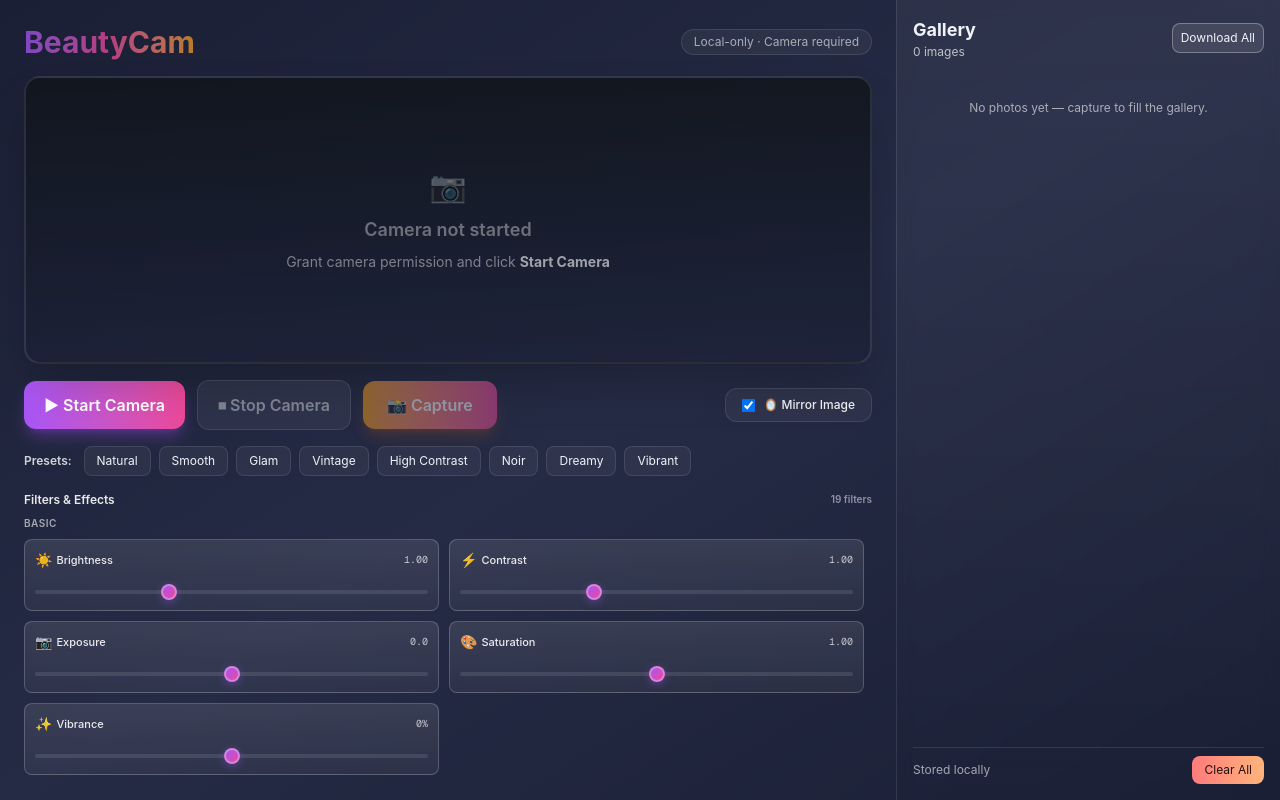
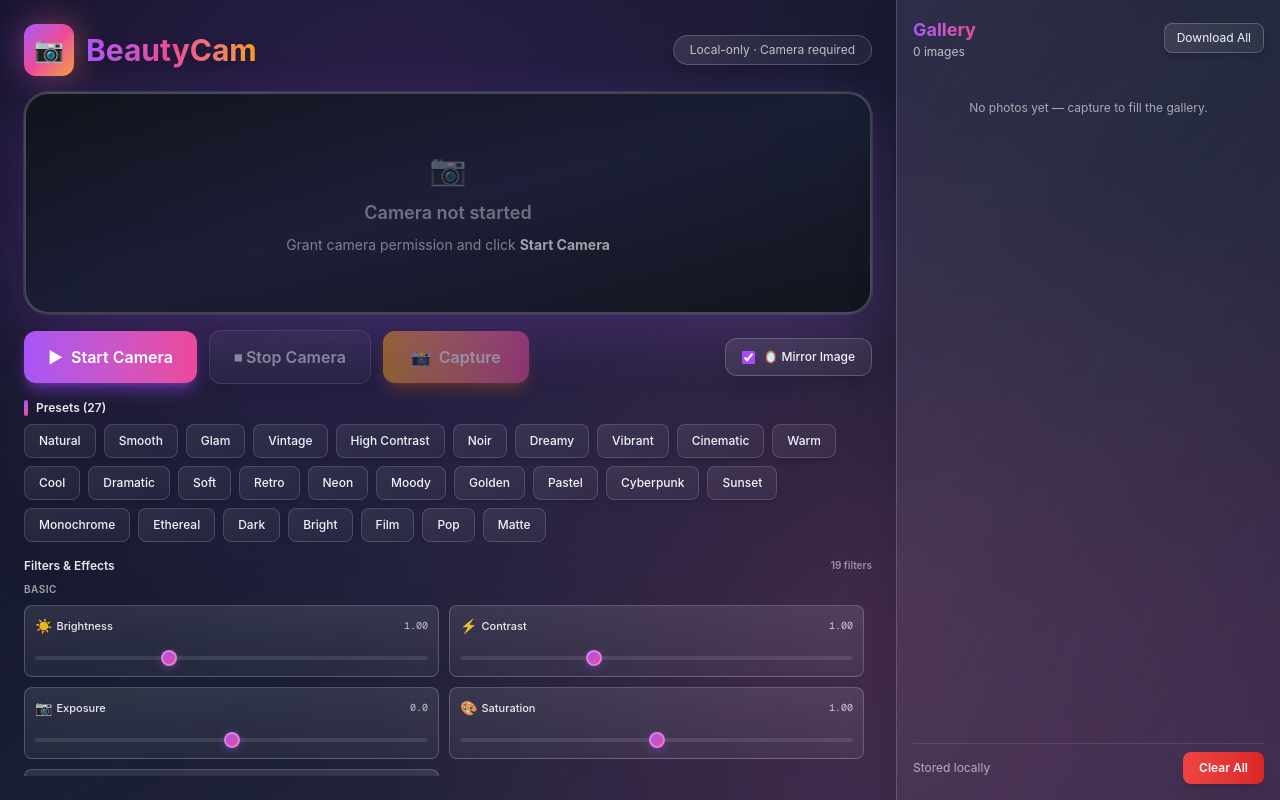
Before and after one commit to harionloop/beuty-camera, a Next.js app: page / in a window 1280 px wide. Built offline with nearby package versions, Linux system fonts and the light colour scheme.

Commit message:
more attractive UI more presets

```diff
--- a/src/app/globals.css
+++ b/src/app/globals.css
@@ -1,14 +1,15 @@
 @import "tailwindcss";
 
 :root {
-  --bg1: #1a1f35;
-  --bg2: #252b45;
-  --card: rgba(255, 255, 255, 0.08);
+  --bg1: #0a0e1a;
+  --bg2: #1a1f35;
+  --bg3: #252b45;
+  --card: rgba(255, 255, 255, 0.1);
   --accent: #a855f7;
   --accent2: #ec4899;
   --accent3: #f59e0b;
-  --muted: rgba(255, 255, 255, 0.7);
-  --glass: rgba(255, 255, 255, 0.06);
+  --muted: rgba(255, 255, 255, 0.8);
+  --glass: rgba(255, 255, 255, 0.08);
 }
 
 @theme inline {
@@ -22,9 +23,10 @@
 body {
   height: 100%;
   margin: 0;
-  background: linear-gradient(135deg, var(--bg1), var(--bg2));
+  background: linear-gradient(135deg, var(--bg1), var(--bg2), var(--bg3));
   color: #f0f4f8;
   font-family: Inter, ui-sans-serif, system-ui, -apple-system, "Segoe UI", Roboto, "Helvetica Neue", Arial, sans-serif;
+  overflow: hidden;
 }
 
 * {
@@ -83,3 +85,25 @@
   transform: scale(1.2);
   box-shadow: 0 2px 12px rgba(168, 85, 247, 0.6);
 }
+
+/* Animated gradient background */
+@keyframes gradient-shift {
+  0%, 100% {
+    background-position: 0% 50%;
+  }
+  50% {
+    background-position: 100% 50%;
+  }
+}
+
+.bg-size-200 {
+  background-size: 200% 200%;
+}
+
+.bg-pos-0 {
+  background-position: 0% 50%;
+}
+
+.bg-pos-100 {
+  background-position: 100% 50%;
+}
--- a/src/app/page.tsx
+++ b/src/app/page.tsx
@@ -49,6 +49,101 @@
     brightness: 1.05, contrast: 1.1, saturate: 1.5, hue: 5, blur: 0, scale: 1,
     sepia: 0, grayscale: 0, invert: 0, opacity: 1, sharpen: 0,
     exposure: 0.1, temperature: 5, tint: 0, vibrance: 30, shadow: 0, highlight: 0, gamma: 1, noise: 0
+  },
+  cinematic: {
+    brightness: 0.95, contrast: 1.15, saturate: 0.9, hue: 0, blur: 0.2, scale: 1,
+    sepia: 0, grayscale: 0, invert: 0, opacity: 1, sharpen: 5,
+    exposure: -0.1, temperature: -10, tint: 5, vibrance: 5, shadow: 25, highlight: -20, gamma: 1.15, noise: 1
+  },
+  warm: {
+    brightness: 1.05, contrast: 1.05, saturate: 1.1, hue: 5, blur: 0, scale: 1,
+    sepia: 0, grayscale: 0, invert: 0, opacity: 1, sharpen: 0,
+    exposure: 0.15, temperature: 30, tint: 10, vibrance: 15, shadow: 5, highlight: 5, gamma: 1.05, noise: 0
+  },
+  cool: {
+    brightness: 1.02, contrast: 1.08, saturate: 1.05, hue: 200, blur: 0, scale: 1,
+    sepia: 0, grayscale: 0, invert: 0, opacity: 1, sharpen: 0,
+    exposure: 0.1, temperature: -25, tint: -10, vibrance: 10, shadow: 10, highlight: -5, gamma: 1.05, noise: 0
+  },
+  dramatic: {
+    brightness: 0.92, contrast: 1.35, saturate: 1.2, hue: 0, blur: 0, scale: 1,
+    sepia: 0, grayscale: 0, invert: 0, opacity: 1, sharpen: 10,
+    exposure: -0.15, temperature: 5, tint: 0, vibrance: 25, shadow: 40, highlight: -35, gamma: 1.25, noise: 0
+  },
+  soft: {
+    brightness: 1.08, contrast: 0.92, saturate: 1.05, hue: 0, blur: 0.8, scale: 1,
+    sepia: 0, grayscale: 0, invert: 0, opacity: 1, sharpen: 0,
+    exposure: 0.2, temperature: 8, tint: 5, vibrance: 8, shadow: -15, highlight: 20, gamma: 0.9, noise: 0
+  },
+  retro: {
+    brightness: 1.02, contrast: 1.1, saturate: 0.75, hue: 15, blur: 0.3, scale: 1,
+    sepia: 25, grayscale: 0, invert: 0, opacity: 1, sharpen: 3,
+    exposure: 0.05, temperature: 25, tint: -8, vibrance: -15, shadow: 15, highlight: -10, gamma: 0.95, noise: 3
+  },
+  neon: {
+    brightness: 1.1, contrast: 1.2, saturate: 1.8, hue: 180, blur: 0, scale: 1,
+    sepia: 0, grayscale: 0, invert: 0, opacity: 1, sharpen: 15,
+    exposure: 0.2, temperature: -20, tint: 20, vibrance: 50, shadow: 0, highlight: 30, gamma: 1.1, noise: 0
+  },
+  moody: {
+    brightness: 0.88, contrast: 1.2, saturate: 0.8, hue: 0, blur: 0.5, scale: 1,
+    sepia: 0, grayscale: 15, invert: 0, opacity: 1, sharpen: 5,
+    exposure: -0.25, temperature: -15, tint: 5, vibrance: -5, shadow: 35, highlight: -25, gamma: 1.2, noise: 2
+  },
+  golden: {
+    brightness: 1.06, contrast: 1.08, saturate: 1.15, hue: 30, blur: 0, scale: 1,
+    sepia: 15, grayscale: 0, invert: 0, opacity: 1, sharpen: 0,
+    exposure: 0.18, temperature: 40, tint: 15, vibrance: 20, shadow: 10, highlight: 15, gamma: 1.08, noise: 0
+  },
+  pastel: {
+    brightness: 1.15, contrast: 0.88, saturate: 0.7, hue: 0, blur: 1.0, scale: 1,
+    sepia: 0, grayscale: 0, invert: 0, opacity: 0.98, sharpen: 0,
+    exposure: 0.35, temperature: 12, tint: 8, vibrance: -10, shadow: -20, highlight: 25, gamma: 0.88, noise: 0
+  },
+  cyberpunk: {
+    brightness: 1.05, contrast: 1.3, saturate: 1.4, hue: 240, blur: 0, scale: 1,
+    sepia: 0, grayscale: 0, invert: 0, opacity: 1, sharpen: 20,
+    exposure: 0.1, temperature: -30, tint: 30, vibrance: 40, shadow: 20, highlight: -15, gamma: 1.3, noise: 1
+  },
+  sunset: {
+    brightness: 1.08, contrast: 1.12, saturate: 1.3, hue: 20, blur: 0.2, scale: 1,
+    sepia: 10, grayscale: 0, invert: 0, opacity: 1, sharpen: 0,
+    exposure: 0.25, temperature: 35, tint: 20, vibrance: 25, shadow: 5, highlight: 20, gamma: 1.1, noise: 0
+  },
+  monochrome: {
+    brightness: 1.0, contrast: 1.2, saturate: 0, hue: 0, blur: 0, scale: 1,
+    sepia: 0, grayscale: 100, invert: 0, opacity: 1, sharpen: 8,
+    exposure: 0, temperature: 0, tint: 0, vibrance: 0, shadow: 20, highlight: -15, gamma: 1.15, noise: 1
+  },
+  ethereal: {
+    brightness: 1.12, contrast: 0.9, saturate: 1.1, hue: 0, blur: 1.5, scale: 1,
+    sepia: 0, grayscale: 0, invert: 0, opacity: 0.92, sharpen: 0,
+    exposure: 0.4, temperature: 10, tint: 12, vibrance: 12, shadow: -25, highlight: 30, gamma: 0.85, noise: 0
+  },
+  dark: {
+    brightness: 0.85, contrast: 1.25, saturate: 0.9, hue: 0, blur: 0, scale: 1,
+    sepia: 0, grayscale: 0, invert: 0, opacity: 1, sharpen: 5,
+    exposure: -0.3, temperature: -5, tint: 0, vibrance: 5, shadow: 45, highlight: -40, gamma: 1.3, noise: 2
+  },
+  bright: {
+    brightness: 1.2, contrast: 1.05, saturate: 1.2, hue: 0, blur: 0, scale: 1,
+    sepia: 0, grayscale: 0, invert: 0, opacity: 1, sharpen: 0,
+    exposure: 0.4, temperature: 15, tint: 5, vibrance: 30, shadow: -30, highlight: 35, gamma: 0.95, noise: 0
+  },
+  film: {
+    brightness: 0.98, contrast: 1.15, saturate: 0.95, hue: 5, blur: 0.4, scale: 1,
+    sepia: 20, grayscale: 0, invert: 0, opacity: 1, sharpen: 8,
+    exposure: -0.05, temperature: 15, tint: -3, vibrance: 8, shadow: 20, highlight: -15, gamma: 1.1, noise: 4
+  },
+  pop: {
+    brightness: 1.1, contrast: 1.15, saturate: 1.6, hue: 10, blur: 0, scale: 1,
+    sepia: 0, grayscale: 0, invert: 0, opacity: 1, sharpen: 5,
+    exposure: 0.2, temperature: 10, tint: 5, vibrance: 45, shadow: 0, highlight: 15, gamma: 1.05, noise: 0
+  },
+  matte: {
+    brightness: 1.0, contrast: 0.95, saturate: 0.85, hue: 0, blur: 0.5, scale: 1,
+    sepia: 0, grayscale: 0, invert: 0, opacity: 1, sharpen: 0,
+    exposure: 0, temperature: 0, tint: 0, vibrance: -5, shadow: 10, highlight: -10, gamma: 0.98, noise: 0
   },
 };
 
@@ -230,15 +325,27 @@
         onCancel={() => setConfirmModal({ ...confirmModal, isOpen: false })}
         type={confirmModal.type}
       />
-      <div className="h-screen w-screen flex bg-gradient-to-br from-[#1a1f35] via-[#252b45] to-[#1a1f35] text-[#f0f4f8] overflow-hidden">
+      <div className="h-screen w-screen flex bg-gradient-to-br from-[#0a0e1a] via-[#1a1f35] to-[#252b45] text-[#f0f4f8] overflow-hidden relative">
+        {/* Animated background gradient overlay */}
+        <div className="absolute inset-0 bg-gradient-to-br from-[#a855f7]/10 via-transparent to-[#ec4899]/10 animate-pulse pointer-events-none"></div>
+        <div className="absolute inset-0 bg-[radial-gradient(circle_at_30%_20%,rgba(168,85,247,0.15),transparent_50%)] pointer-events-none"></div>
+        <div className="absolute inset-0 bg-[radial-gradient(circle_at_70%_80%,rgba(236,72,153,0.15),transparent_50%)] pointer-events-none"></div>
         {/* Left Section - 70% - Camera & Filters */}
-        <div className="w-[70%] flex flex-col p-6 gap-4 overflow-hidden">
+        <div className="w-[70%] flex flex-col p-6 gap-4 overflow-hidden relative z-10">
           {/* Header */}
           <div className="flex items-center justify-between">
-            <h1 className="text-3xl font-bold bg-gradient-to-r from-[#a855f7] via-[#ec4899] to-[#f59e0b] bg-clip-text text-transparent animate-pulse">
-              BeautyCam
-            </h1>
-            <div className="text-xs text-white/60 bg-white/5 px-3 py-1 rounded-full border border-white/10">
+            <div className="flex items-center gap-3">
+              <div className="relative">
+                <div className="absolute inset-0 bg-gradient-to-r from-[#a855f7] via-[#ec4899] to-[#f59e0b] rounded-xl blur-lg opacity-50 animate-pulse"></div>
+                <div className="relative bg-gradient-to-br from-[#a855f7] via-[#ec4899] to-[#f59e0b] p-2.5 rounded-xl">
+                  <span className="text-2xl">📷</span>
+                </div>
+              </div>
+              <h1 className="text-3xl font-bold bg-gradient-to-r from-[#a855f7] via-[#ec4899] to-[#f59e0b] bg-clip-text text-transparent drop-shadow-lg">
+                BeautyCam
+              </h1>
+            </div>
+            <div className="text-xs text-white/70 bg-gradient-to-r from-white/10 to-white/5 px-4 py-1.5 rounded-full border border-white/20 backdrop-blur-sm shadow-lg">
               Local-only · Camera required
             </div>
           </div>
@@ -246,7 +353,10 @@
           {/* Camera Viewer - Takes most of the space */}
           <div
             ref={canvasContainerRef}
-            className="flex-1 relative rounded-2xl overflow-hidden bg-gradient-to-b from-[#0f1419]/80 to-[#1a1f35]/60 border-2 border-white/10 shadow-2xl min-h-0 group"
+            className="flex-1 relative rounded-3xl overflow-hidden bg-gradient-to-br from-[#0f1419]/90 via-[#1a1f35]/80 to-[#0f1419]/90 border-2 border-white/20 shadow-2xl min-h-0 group backdrop-blur-sm"
+            style={{
+              boxShadow: '0 20px 60px rgba(168, 85, 247, 0.2), 0 0 0 1px rgba(255, 255, 255, 0.1)',
+            }}
           >
             <video
               ref={videoRef}
@@ -284,46 +394,57 @@
             <button
               onClick={handleStartCamera}
               disabled={isActive}
-              className="px-5 py-3 rounded-xl font-semibold bg-gradient-to-r from-[#a855f7] to-[#ec4899] text-white border-none shadow-lg shadow-purple-500/30 disabled:opacity-50 disabled:cursor-not-allowed hover:shadow-purple-500/50 hover:scale-105 transition-all duration-200"
+              className="px-6 py-3.5 rounded-xl font-semibold bg-gradient-to-r from-[#a855f7] via-[#ec4899] to-[#a855f7] bg-size-200 bg-pos-0 hover:bg-pos-100 text-white border-none shadow-lg shadow-purple-500/40 disabled:opacity-50 disabled:cursor-not-allowed hover:shadow-purple-500/60 hover:scale-105 active:scale-95 transition-all duration-300 relative overflow-hidden group"
             >
-              ▶ Start Camera
+              <span className="relative z-10 flex items-center gap-2">
+                <span>▶</span>
+                <span>Start Camera</span>
+              </span>
+              <div className="absolute inset-0 bg-gradient-to-r from-transparent via-white/20 to-transparent translate-x-[-100%] group-hover:translate-x-[100%] transition-transform duration-700"></div>
             </button>
             <button
               onClick={stopCamera}
               disabled={!isActive}
-              className="px-5 py-3 rounded-xl font-semibold bg-white/10 text-white/80 border border-white/20 disabled:opacity-50 disabled:cursor-not-allowed hover:bg-white/20 hover:scale-105 transition-all duration-200"
+              className="px-6 py-3.5 rounded-xl font-semibold bg-gradient-to-br from-white/10 to-white/5 text-white/90 border border-white/20 disabled:opacity-50 disabled:cursor-not-allowed hover:bg-white/15 hover:border-white/30 hover:scale-105 active:scale-95 transition-all duration-200 backdrop-blur-sm shadow-lg"
             >
               ⏹ Stop Camera
             </button>
             <button
               onClick={handleCapture}
               disabled={!isActive}
-              className="px-6 py-3 rounded-xl font-semibold bg-gradient-to-r from-[#f59e0b] to-[#ec4899] text-white border-none shadow-lg shadow-orange-500/30 disabled:opacity-50 disabled:cursor-not-allowed hover:shadow-orange-500/50 hover:scale-105 active:scale-95 transition-all duration-200"
+              className="px-7 py-3.5 rounded-xl font-semibold bg-gradient-to-r from-[#f59e0b] via-[#ec4899] to-[#f59e0b] bg-size-200 bg-pos-0 hover:bg-pos-100 text-white border-none shadow-lg shadow-orange-500/40 disabled:opacity-50 disabled:cursor-not-allowed hover:shadow-orange-500/60 hover:scale-105 active:scale-95 transition-all duration-300 relative overflow-hidden group"
             >
-              📸 Capture
+              <span className="relative z-10 flex items-center gap-2">
+                <span>📸</span>
+                <span>Capture</span>
+              </span>
+              <div className="absolute inset-0 bg-gradient-to-r from-transparent via-white/20 to-transparent translate-x-[-100%] group-hover:translate-x-[100%] transition-transform duration-700"></div>
             </button>
 
             {/* Mirror Toggle */}
-            <label className="flex gap-2 items-center ml-auto bg-white/5 px-4 py-2 rounded-xl border border-white/10 hover:bg-white/10 transition-colors cursor-pointer">
+            <label className="flex gap-2 items-center ml-auto bg-gradient-to-br from-white/10 to-white/5 px-4 py-2.5 rounded-xl border border-white/20 hover:border-white/30 hover:bg-white/15 transition-all duration-200 cursor-pointer backdrop-blur-sm shadow-lg">
               <input
                 type="checkbox"
                 checked={mirrorImage}
                 onChange={(e) => setMirrorImage(e.target.checked)}
-                className="cursor-pointer"
+                className="cursor-pointer accent-purple-500"
               />
               <span className="text-xs font-medium">🪞 Mirror Image</span>
             </label>
           </div>
 
           {/* Presets */}
-          <div className="flex items-center gap-3">
-            <div className="text-xs font-semibold text-white/80">Presets:</div>
-            <div className="flex gap-2 flex-wrap">
+          <div className="flex flex-col gap-2">
+            <div className="text-xs font-semibold text-white/90 flex items-center gap-2">
+              <span className="w-1 h-4 bg-gradient-to-b from-[#a855f7] to-[#ec4899] rounded-full"></span>
+              <span>Presets ({Object.keys(PRESETS).length})</span>
+            </div>
+            <div className="flex gap-2 flex-wrap max-h-32 overflow-y-auto pr-2 custom-scrollbar">
               {Object.keys(PRESETS).map((key) => (
                 <button
                   key={key}
                   onClick={() => handlePreset(key)}
-                  className="px-3 py-1.5 rounded-lg bg-white/5 backdrop-blur-sm border border-white/10 text-xs hover:bg-white/10 hover:border-white/20 hover:scale-105 transition-all duration-200 capitalize"
+                  className="px-3.5 py-2 rounded-lg bg-gradient-to-br from-white/8 to-white/4 backdrop-blur-sm border border-white/15 text-xs hover:bg-gradient-to-br hover:from-white/15 hover:to-white/8 hover:border-white/25 hover:scale-105 active:scale-95 transition-all duration-200 capitalize font-medium shadow-md hover:shadow-lg"
                 >
                   {key === 'high-contrast' ? 'High Contrast' : key}
                 </button>
@@ -338,8 +459,11 @@
         </div>
 
         {/* Right Section - 30% - Gallery */}
-        <div className="w-[30%] border-l border-white/10 bg-gradient-to-b from-white/5 to-transparent p-4 overflow-hidden flex flex-col backdrop-blur-sm">
-          <Gallery onShowConfirm={showConfirm} />
+        <div className="w-[30%] border-l border-white/20 bg-gradient-to-br from-white/8 via-white/5 to-transparent p-4 overflow-hidden flex flex-col backdrop-blur-md shadow-2xl relative z-10">
+          <div className="absolute inset-0 bg-gradient-to-br from-[#a855f7]/5 via-transparent to-[#ec4899]/5 pointer-events-none"></div>
+          <div className="relative z-10 h-full">
+            <Gallery onShowConfirm={showConfirm} />
+          </div>
         </div>
       </div>
     </>
--- a/src/components/Gallery.tsx
+++ b/src/components/Gallery.tsx
@@ -149,13 +149,15 @@
     <div className="flex flex-col gap-3 h-full flex-1 min-h-0">
       <div className="flex items-center justify-between">
         <div>
-          <div className="font-bold text-lg">Gallery</div>
+          <div className="font-bold text-lg bg-gradient-to-r from-[#a855f7] to-[#ec4899] bg-clip-text text-transparent">
+            Gallery
+          </div>
           <div className="text-xs text-white/70">{photos.length} image{photos.length !== 1 ? 's' : ''}</div>
         </div>
         <div className="flex gap-2 items-center">
           <button
             onClick={handleDownloadAll}
-            className="px-2 py-1.5 text-xs rounded-lg bg-white/10 border border-white/30 hover:bg-white/20 transition-colors"
+            className="px-3 py-1.5 text-xs rounded-lg bg-gradient-to-r from-white/10 to-white/5 border border-white/20 hover:border-white/30 hover:bg-white/15 transition-all duration-200 shadow-md hover:shadow-lg"
           >
             Download All
           </button>
@@ -172,7 +174,7 @@
             // Use Cloudinary URL if available, otherwise use local blob URL
             const imageUrl = item.cloudinaryUrl || URL.createObjectURL(item.blob);
             return (
-              <div key={item.id} className="relative rounded-lg overflow-hidden border border-white/20 hover:border-white/40 transition-colors group">
+              <div key={item.id} className="relative rounded-xl overflow-hidden border border-white/20 hover:border-white/40 transition-all duration-300 group shadow-lg hover:shadow-xl hover:scale-[1.02]">
                 <img
                   src={imageUrl}
                   alt={`photo-${item.id}`}
@@ -207,7 +209,7 @@
         </div>
         <button
           onClick={handleClear}
-          className="px-3 py-1.5 text-xs rounded-lg bg-gradient-to-r from-[#ff7b7b] to-[#ffb47b] text-[#211] hover:opacity-90 transition-opacity"
+          className="px-4 py-2 text-xs rounded-lg bg-gradient-to-r from-[#ef4444] to-[#dc2626] text-white hover:from-[#dc2626] hover:to-[#b91c1c] hover:scale-105 active:scale-95 transition-all duration-200 shadow-lg hover:shadow-xl font-semibold"
         >
           Clear All
         </button>
```
